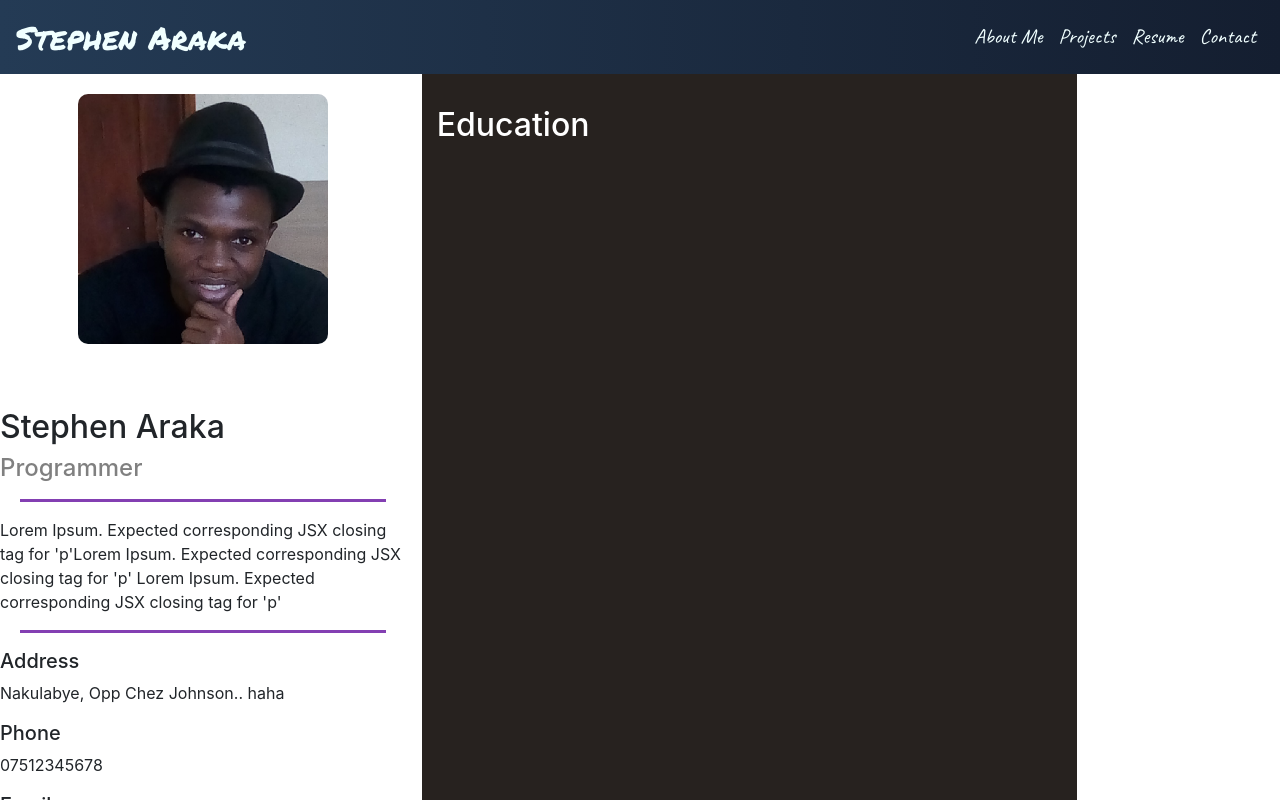
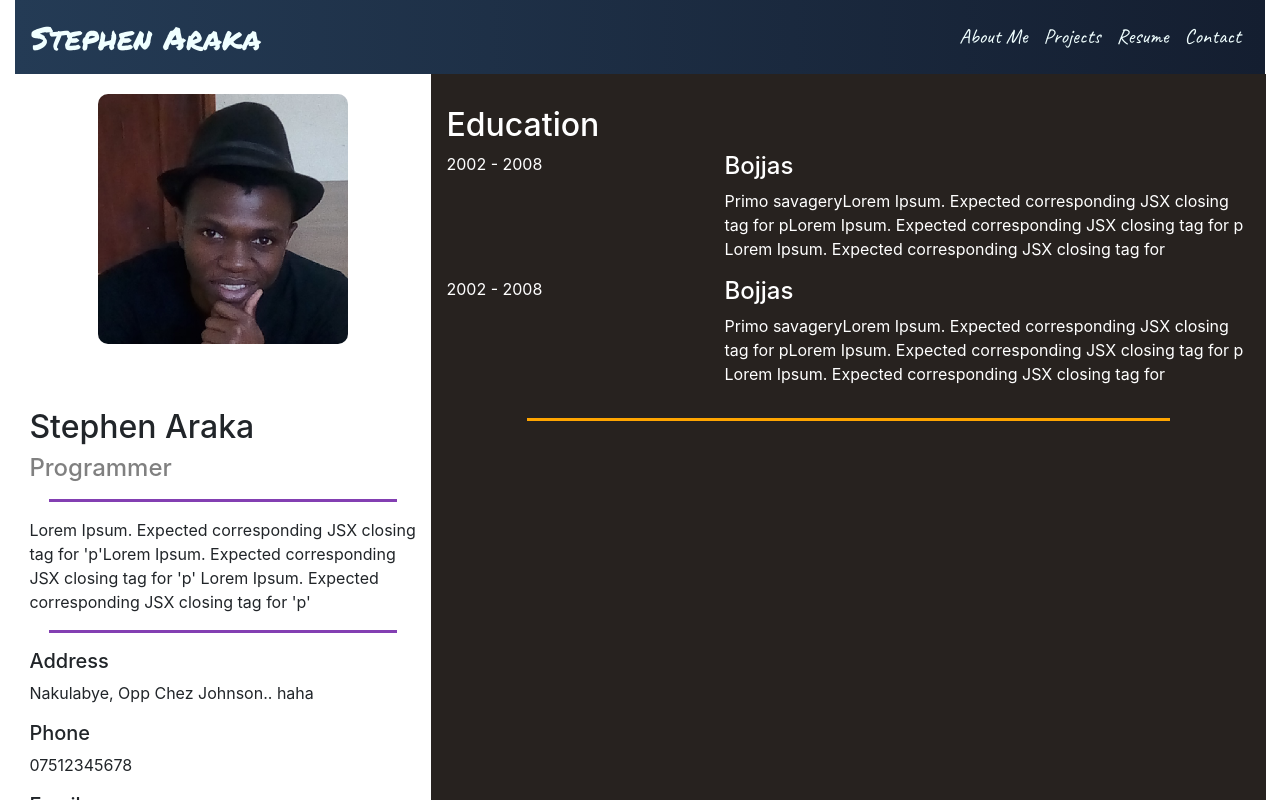
Before and after one commit to StephenAraka/portfolio, a React (Create React App) app: page /portfolio/resume in a window 1280 px wide. Shown: the top 800 px of the page. Built offline with nearby package versions, Linux system fonts and the light colour scheme; a web font is replaced by a local one.

Commit message:
add education component

```diff
--- a/src/App.js
+++ b/src/App.js
@@ -5,7 +5,7 @@ import './assets/css/App.css';
 
 function App() {
   return (
-    <div>
+    <div className='container-fluid container-all'>
       <Header />
       <Main />
     </div>
--- a/src/assets/css/App.css
+++ b/src/assets/css/App.css
@@ -32,6 +32,11 @@
 
 */
 
+.container-all {
+  width: 100%;
+  margin: 0;
+  padding: 0;
+}
 
 /* ----------------- HEADER -------------------- */
 .header {
@@ -42,15 +47,15 @@
     #243b55,
     #141e30
   ); /* W3C, IE 10+/ Edge, Firefox 16+, Chrome 26+, Opera 12+, Safari 7+ */
+  width: 100%;
 }
-
 
 .header a {
   color: azure;
 }
 
 .header a.name-logo {
-  font-family: 'Permanent Marker', cursive;
+  font-family: "Permanent Marker", cursive;
   font-size: 2em;
 }
 
@@ -60,7 +65,7 @@
 
 .header .links a.link {
   text-decoration: none;
-  font-family: 'Caveat', cursive;
+  font-family: "Caveat", cursive;
   font-size: 1.3em;
 }
 
@@ -79,11 +84,10 @@
     #141e30
   ); /* W3C, IE 10+/ Edge, Firefox 16+, Chrome 26+, Opera 12+, Safari 7+ */
   text-align: center;
-  position: fixed;
-  /* top: 0; */
-  left: 0;
-  width: 100%;
-  height: 100%;
+  position: relative;
+  width: 100vw;
+  height: 100vh;
+  overflow: hidden;
 }
 
 .avatar-img {
@@ -95,14 +99,14 @@
 
 .banner-text {
   background-color: azure;
-  opacity: .8;
+  opacity: 0.8;
   width: 75%;
   margin: auto;
   border-radius: 10px;
 }
 
 .banner-text h1 {
-  font-family: 'Permanent Marker', cursive;
+  font-family: "Permanent Marker", cursive;
   font-size: 66px;
   font-weight: bold;
   color: #141e30;
@@ -115,7 +119,7 @@
 }
 
 .banner-text p {
-  font-family: 'McLaren', cursive;
+  font-family: "McLaren", cursive;
   color: #141e30;
   font-size: 20px;
   padding: 1em;
@@ -145,7 +149,7 @@
 
 .projects-container h1 {
   text-align: center;
-  font-family: 'Permanent Marker', cursive;
+  font-family: "Permanent Marker", cursive;
   font-size: 40px;
   margin: 30px;
   font-weight: bold;
@@ -167,20 +171,20 @@
 }
 
 .card-pic {
-  opacity: .3;
+  opacity: 0.3;
 }
 
 .title {
   /* text-align: center; */
   font-size: 3em;
-  font-family: 'McLaren', cursive;
+  font-family: "McLaren", cursive;
   font-weight: bolder;
   color: #141e30;
 }
 
 .jazz {
   font-size: 1em;
-  font-family: 'McLaren', cursive;
+  font-family: "McLaren", cursive;
   font-weight: bold;
   color: #243b55;
 }
@@ -214,7 +218,7 @@ button i {
 
 .contacts-grid h2 {
   margin-top: 10px;
-  font-family: 'Permanent Marker', cursive;
+  font-family: "Permanent Marker", cursive;
 }
 
 .contact-pic {
@@ -224,7 +228,7 @@ button i {
 }
 
 .contacts-grid p {
-  font-family: 'McLaren', cursive;
+  font-family: "McLaren", cursive;
   width: 60%;
   margin: auto;
   padding-top: 1em;
@@ -237,7 +241,7 @@ button i {
 }
 
 .contacts-grid .list-item {
-  font-family: 'McLaren', cursive;
+  font-family: "McLaren", cursive;
   background: whitesmoke;
   font-size: 17px;
   text-align: left;
@@ -249,6 +253,22 @@ button i {
 }
 
 /* ------------------ RESUME PAGE ------------------- */
+.resume-container {
+  position: relative;
+  width: 100%;
+  height: 100vh;
+  margin: auto;
+  justify-content: center;
+}
+
+.resume-grid {
+  position: relative;
+  width: 97.7%;
+  justify-content: center;
+  height: auto;
+  margin: 0 auto;
+}
+
 .resume-left div {
   text-align: center;
 }
--- a/src/components/contact/Contact.js
+++ b/src/components/contact/Contact.js
@@ -7,7 +7,6 @@ import mandem from '../../assets/img/mandem.png';
 export class Contacts extends Component {
   render() {
     return (
-      // todo center div .contacts-grid
       <div className='contacts-container'>
         <div className='contacts-grid'>
           <Row>
--- /dev/null
+++ b/src/components/resume/Education.js
@@ -0,0 +1,22 @@
+import React, { Component } from 'react';
+import { Row, Col } from 'reactstrap';
+
+export class Education extends Component {
+  render() {
+    return (
+      <div>
+        <Row>
+          <Col xs='4'>
+            <p>{this.props.startYear} - {this.props.endYear}</p>
+          </Col>
+          <Col xs='8'>
+            <h4 mt='0'>{this.props.schoolName}</h4>
+            <p>{this.props.schoolDescription}</p>
+          </Col>
+        </Row>
+      </div>
+    )
+  }
+}
+
+export default Education
--- a/src/components/resume/Resume.js
+++ b/src/components/resume/Resume.js
@@ -1,36 +1,62 @@
 import React, { Component } from 'react';
 import { Row, Col } from 'reactstrap';
 
+import Education from './Education';
 import mandem from '../../assets/img/mandem.png';
 
 export class Resume extends Component {
   render() {
     return (
       <div className='resume-container'>
+        <div className='resume-grid'>
           <Row>
             <Col xs='4' className='resume-left'>
               <div>
                 <img src={mandem} alt='myself' className='contact-pic' />
               </div>
+
               <h2>Stephen Araka</h2>
               <h4>Programmer</h4>
               <hr />
+
               <p>Lorem Ipsum. Expected corresponding JSX closing tag for 'p'Lorem Ipsum. Expected corresponding JSX closing tag for 'p' Lorem Ipsum. Expected corresponding JSX closing tag for 'p'</p>
               <hr />
+
               <h5>Address</h5>
               <p>Nakulabye, Opp Chez Johnson.. haha</p>
+
               <h5>Phone</h5>
               <p>07512345678</p>
+
               <h5>Email</h5>
               <p>stevenaraka@gmail.com</p>
+
               <h5>Web</h5>
               <p>stephenaraka.github.io/portfolio</p>
               <hr />
             </Col>
-          <Col xs='6' className='resume-right'>
+
+            <Col xs='8' className='resume-right'>
               <h2>Education </h2>
+
+              <Education
+                startYear={2002}
+                endYear={2008}
+                schoolName='Bojjas'
+                schoolDescription='Primo savageryLorem Ipsum. Expected corresponding JSX closing tag for pLorem Ipsum. Expected corresponding JSX closing tag for p Lorem Ipsum. Expected corresponding JSX closing tag for'
+              />
+
+              <Education
+                startYear={2002}
+                endYear={2008}
+                schoolName='Bojjas'
+                schoolDescription='Primo savageryLorem Ipsum. Expected corresponding JSX closing tag for pLorem Ipsum. Expected corresponding JSX closing tag for p Lorem Ipsum. Expected corresponding JSX closing tag for'
+              />
+
+              <hr style={{width: '80%', borderTop: '3px solid orange'}}/>
             </Col>
           </Row>
+        </div>
       </div>
     )
   }
```
Lines whose indentation alone changed are shown as unchanged.
